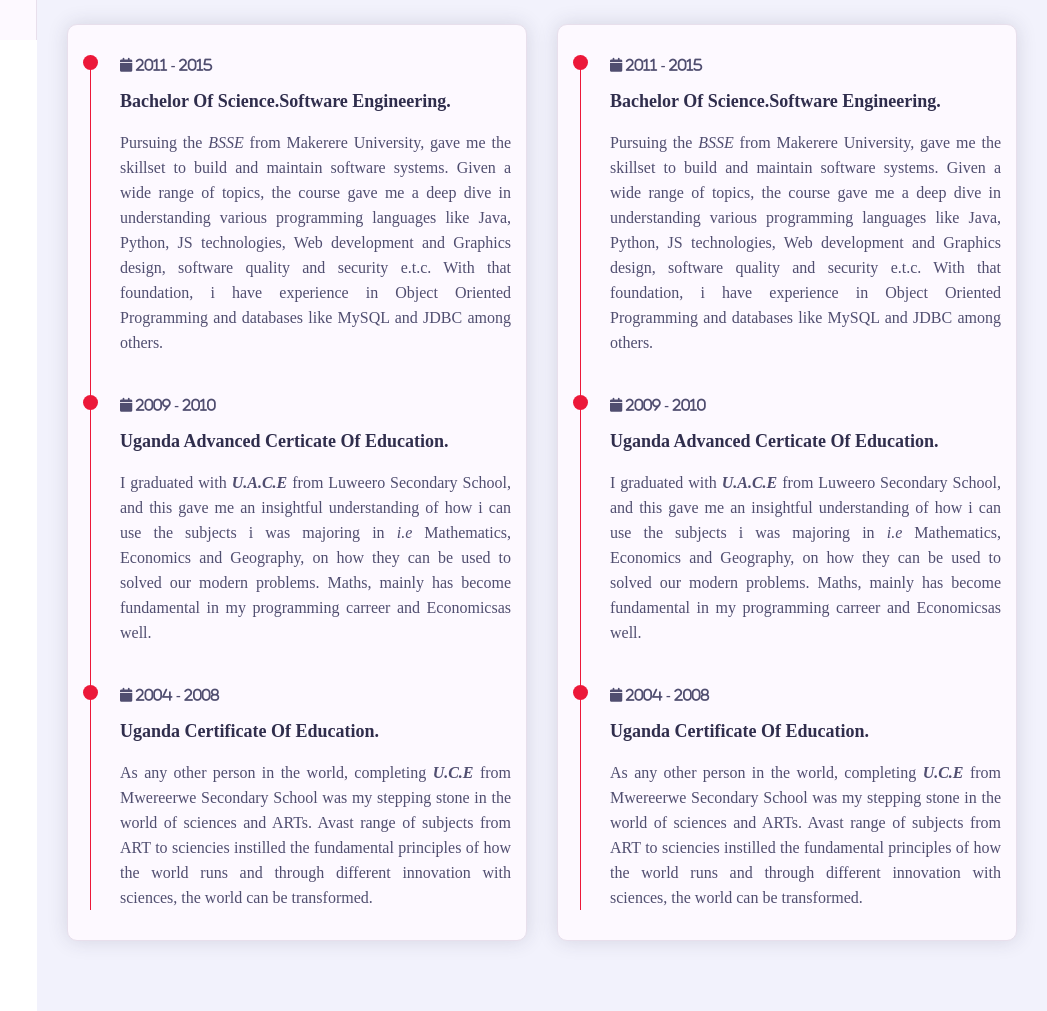
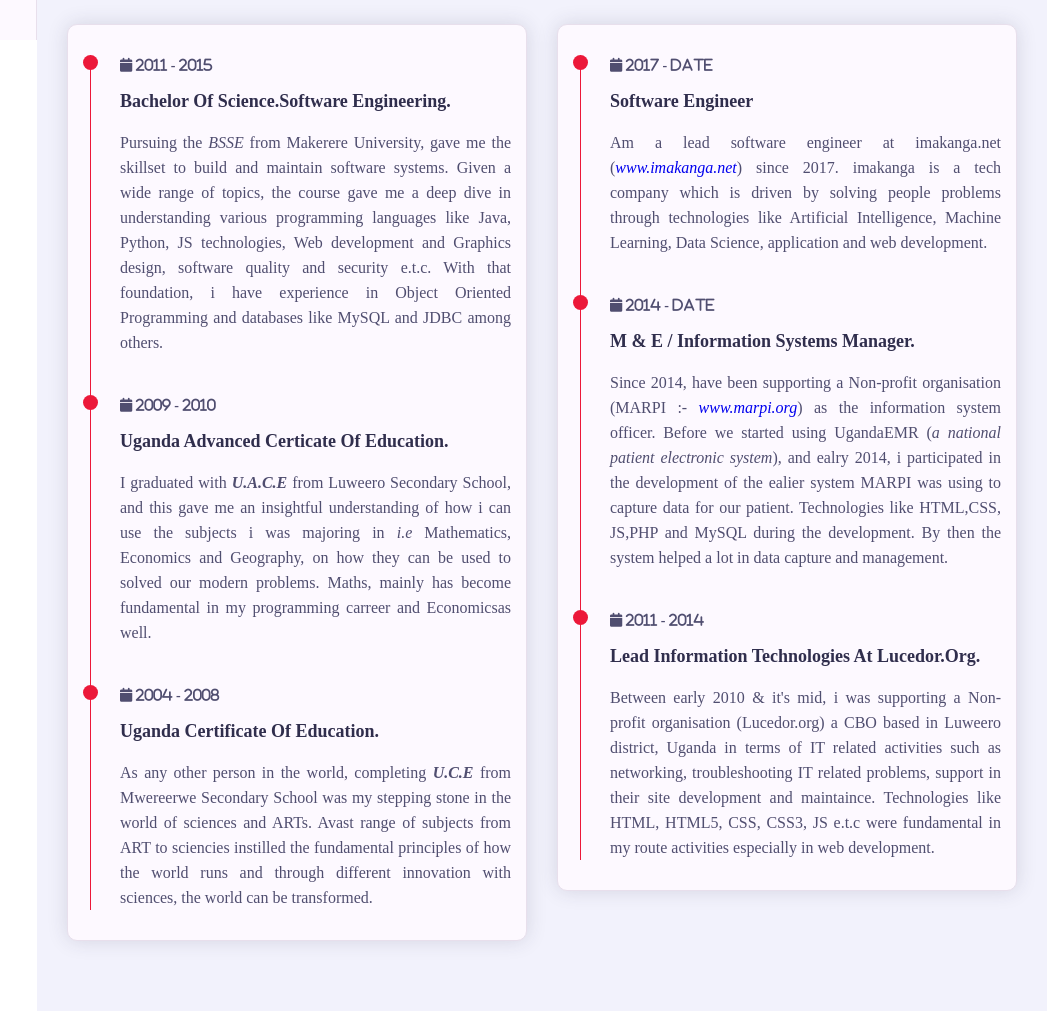
Before and after one commit to imakanga/My_Portfolio, a plain HTML site: page index.html in a window 1280 px wide. Shown: the part 760-1771 px from the top of the page, without its empty margins (233-1280 px from the left). Drawn offline with Linux system fonts and the light colour scheme; a script that the page names is missing; a web font is replaced by a local one.

Commit message:
Update files

```diff
--- a/index.html
+++ b/index.html
@@ -237,14 +237,13 @@
                                             <div class="timeline-item">
                                                 <div class="circle-dot"></div>
                                                     <h3 class="timeline-date">
-                                                        <i class="fa fa-calendar">  2011 - 2015</i>
+                                                        <i class="fa fa-calendar">  2017 - date</i>
                                                     </h3>
-                                                    <h4 class="timeline-title">Bachelor Of Science.Software Engineering.</h4>
+                                                    <h4 class="timeline-title">Software Engineer </a></i></h4>
                                                     <p class="timeline-text">
-                                                        Pursuing the <i>BSSE</i> from Makerere University, gave me the skillset to build and maintain software systems.
-                                                        Given a wide range of topics, the course gave me a deep dive in understanding various programming
-                                                        languages like Java, Python, JS technologies, Web development and Graphics design, software quality and security e.t.c.
-                                                        With that foundation, i have experience in Object Oriented Programming and databases like MySQL and JDBC among others.
+                                                        Am a lead software engineer at imakanga.net (<i><a href="https://imakanga.net/" target="_blank">www.imakanga.net</a></i>)
+                                                        since 2017. imakanga is a tech company which is driven by solving people problems through technologies like Artificial Intelligence, Machine Learning, Data Science,
+                                                        application and web development.
                                                     </p>
 
                                             </div>
@@ -253,13 +252,13 @@
                                             <div class="timeline-item">
                                                 <div class="circle-dot"></div>
                                                     <h3 class="timeline-date">
-                                                        <i class="fa fa-calendar">  2009 - 2010</i>
+                                                        <i class="fa fa-calendar">  2014 - date</i>
                                                     </h3>
-                                                    <h4 class="timeline-title">Uganda Advanced Certicate of Education.</h4>
+                                                    <h4 class="timeline-title">M & E / Information Systems Manager.</h4>
                                                     <p class="timeline-text">
-                                                        I graduated with <i><b>U.A.C.E</b></i> from Luweero Secondary School, and this gave me an insightful understanding of how i can use the subjects
-                                                        i was majoring in <i>i.e</i> Mathematics, Economics and Geography, on how they can be used to solved our modern problems. Maths, mainly has become
-                                                        fundamental in my programming carreer and Economicsas well.
+                                                        Since 2014, have been supporting a Non-profit organisation (MARPI :- <i><a href="https://marpi.org/" target="_blank">www.marpi.org</a></i>) as the information system officer. Before we started using
+                                                        UgandaEMR (<i>a national patient electronic system</i>), and ealry 2014, i participated in the development of the ealier system MARPI was using to capture data for our patient. Technologies like HTML,CSS, JS,PHP and MySQL
+                                                        during the development. By then the system helped a lot in data capture and management.
                                                     </p>
 
                                             </div>
@@ -268,13 +267,13 @@
                                             <div class="timeline-item">
                                                 <div class="circle-dot"></div>
                                                     <h3 class="timeline-date">
-                                                        <i class="fa fa-calendar">  2004 - 2008</i>
+                                                        <i class="fa fa-calendar">  2011 - 2014</i>
                                                     </h3>
-                                                    <h4 class="timeline-title">Uganda Certificate of Education.</h4>
+                                                    <h4 class="timeline-title">Lead Information technologies at Lucedor.org.</h4>
                                                     <p class="timeline-text">
-                                                        As any other person in the world, completing <i><b>U.C.E</b></i> from Mwereerwe Secondary School was my stepping stone in the world of sciences and ARTs.
-                                                        Avast range of subjects from ART to sciencies instilled the fundamental principles of how the world runs and through different innovation with sciences, the
-                                                        world can be transformed.
+                                                        Between early 2010 & it's mid, i was supporting a Non-profit organisation (Lucedor.org) a CBO based in Luweero district, Uganda in terms of IT related activities such as networking,
+                                                        troubleshooting IT related problems, support in their site development and maintaince. Technologies like HTML, HTML5, CSS, CSS3, JS e.t.c
+                                                        were fundamental in my route activities especially in web development.
                                                     </p>
 
                                             </div>
```
